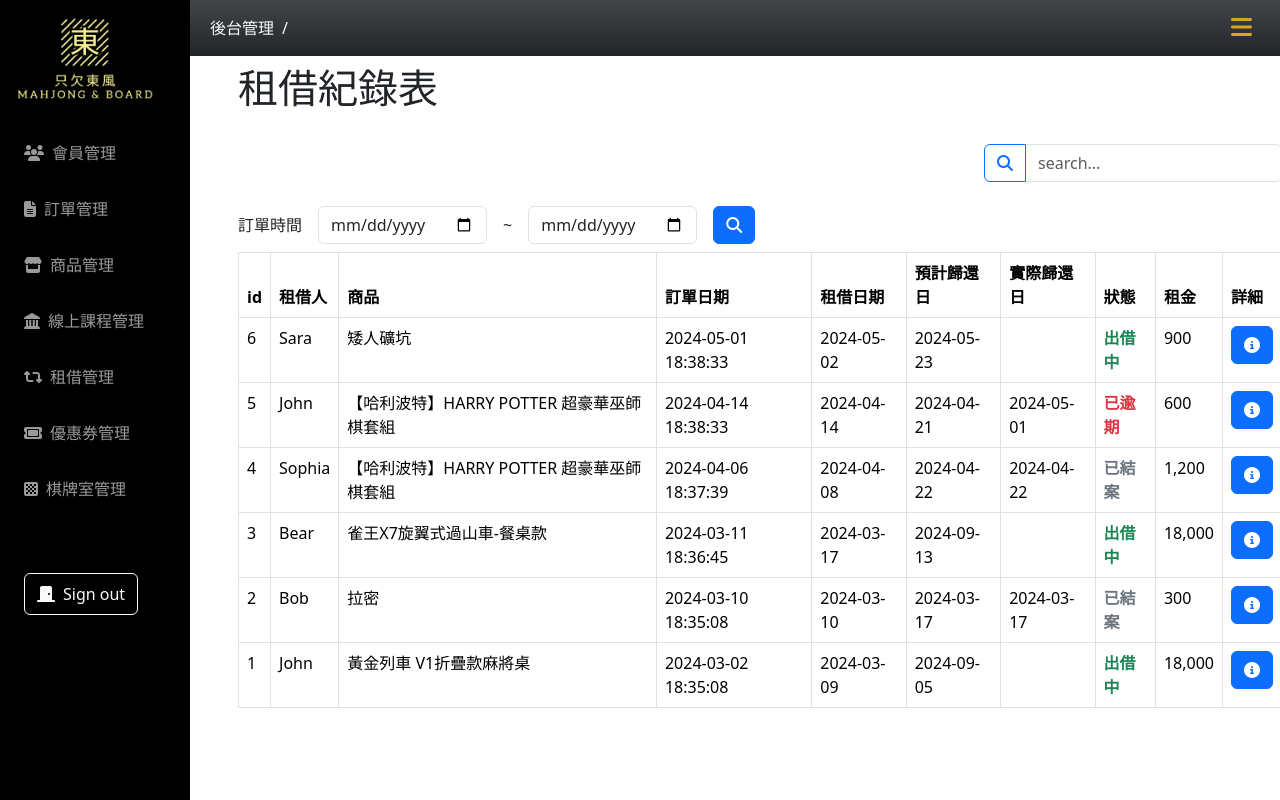
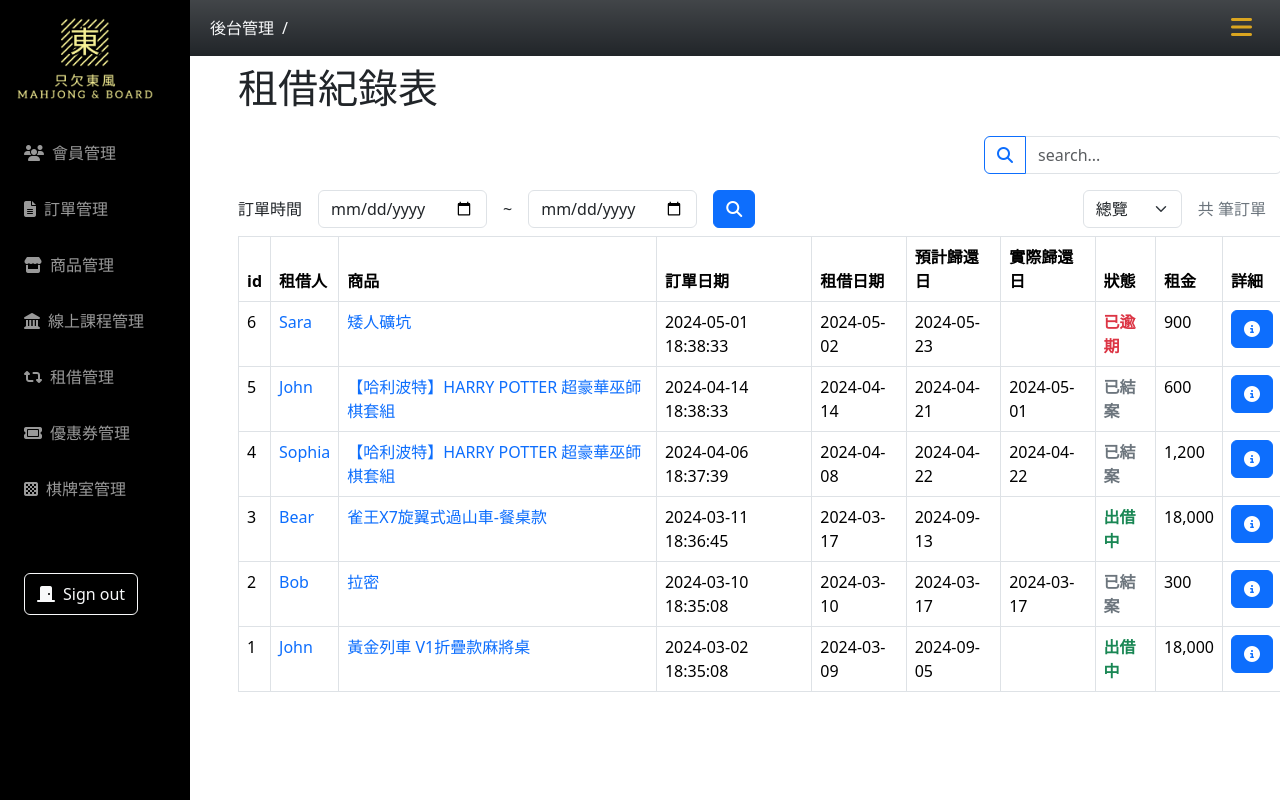
Before and after one commit to bearlong/mahjong, a PHP site: page /mahjong/rent-record-list.php in a window 1280 px wide; the page is wider, and only the part inside the window is pictured. Run offline with PHP 8.4, Linux system fonts and the light colour scheme; data comes from the database, SQL or seed files in the repository.

Commit message:
租借紀錄增加篩選

```diff
--- a/rent/rent-record-list.php
+++ b/rent/rent-record-list.php
@@ -1,6 +1,28 @@
 <?php
 require_once("../db_connect_mahjong.php");
 session_start();
+
+$sqlReturn  = "SELECT * FROM rent_record WHERE 1";
+$resultReturn  = $conn->query($sqlReturn);
+$rowsReturn = $resultReturn->fetch_all(MYSQLI_ASSOC);
+foreach ($rowsReturn  as $return) {
+    if ($return["return_date"] !== null) {
+        $sqlStatus = "UPDATE rent_record SET status = 0 WHERE id = " . $return["id"];
+    } else {
+        $now = date('Y-m-d');
+        if ($now > $return["due_date"]) {
+            $sqlStatus = "UPDATE rent_record SET status = 2 WHERE id = " . $return["id"];
+        } else {
+            $sqlStatus = "UPDATE rent_record SET status = 1 WHERE id = " . $return["id"];
+        }
+    }
+
+    if ($conn->query($sqlStatus) === TRUE) {
+    } else {
+        echo "Error: " . $sqlStatus . "<br>" . $conn->error;
+    }
+}
+
 
 $order = "ORDER BY rent_record.order_date DESC";
 $filter = "";
@@ -9,6 +31,26 @@ if (isset($_GET["search"])) {
     $search = $_GET["search"];
     $filter .= "AND (users.name LIKE '%$search%' OR rent_product.name LIKE '%$search%')";
 }
+if (isset($_GET["start"]) && isset($_GET["end"])) {
+    $dateStart = $_GET["start"];
+    $dateEnd = $_GET["end"];
+    $filter .= "AND rent_record.order_date BETWEEN '$dateStart' AND '$dateEnd'";
+}
+
+if (isset($_GET["status"])) {
+    $status = $_GET["status"];
+    $filter .= "AND rent_record.status = '$status'";
+}
+
+if (isset($_GET["user"])) {
+    $user = $_GET["user"];
+    $filter .= "AND rent_record.user_id = '$user'";
+}
+
+if (isset($_GET["product"])) {
+    $product = $_GET["product"];
+    $filter .= "AND rent_record.product_id = '$product'";
+}
 
 $sql = "SELECT rent_record.*,
 users.name AS user_name,
@@ -16,7 +58,9 @@ rent_product.name AS rent_product_name,
 rent_product.price,
 rent_product.rent_price_category_id,
 rent_price_category.rent_price,
-rent_price_category.rent_day
+rent_price_category.rent_day ,
+users.id AS user_id,
+rent_product.id AS rent_product_id
 FROM rent_record JOIN users ON users.id = rent_record.user_id JOIN rent_product ON rent_record.product_id = rent_product.id JOIN rent_price_category ON rent_product.rent_price_category_id = rent_price_category.id WHERE 1 $filter $order";
 $result = $conn->query($sql);
 $rows = $result->fetch_all(MYSQLI_ASSOC);
@@ -39,9 +83,9 @@ $rows = $result->fetch_all(MYSQLI_ASSOC);
     <?php include("../nav.php"); ?>
     <div class="container main-content px-5">
         <h1 class="py-2">租借紀錄表</h1>
-        <div class="d-flex g-3 justify-content-between py-3">
+        <div class="d-flex g-3 justify-content-between py-2">
             <div>
-                <?php if (isset($_GET["search"]) || isset($_GET["category"]) || isset($_GET["order"])) : ?>
+                <?php if (isset($_GET["search"]) || isset($_GET["start"]) || isset($_GET["end"]) || isset($_GET["status"]) || isset($_GET["user"]) || isset($_GET["product"])) : ?>
                     <a href="rent-record-list.php" class="btn btn-primary btn-sm my-2"><i class="fa-solid fa-left-long me-2"></i>租借紀錄列表</a>
                 <?php endif; ?>
             </div>
@@ -55,24 +99,40 @@ $rows = $result->fetch_all(MYSQLI_ASSOC);
                 </form>
             </div>
         </div>
-        <div class="py-2">
+        <div class="py-2 d-flex justify-content-between">
+            <div>
                 <form action="">
                     <div class="row g-3 align-items-center">
                         <div class="col-auto">
                             訂單時間
                         </div>
                         <div class="col-auto">
-                        <input type="date" class="form-control" name="start">
+                            <input type="date" class="form-control" name="start" id="start_date">
                         </div>
                         <div class="col-auto">~</div>
                         <div class="col-auto">
-                        <input type="date" class="form-control" name="end">
+                            <input type="date" class="form-control" name="end" id="end_date">
                         </div>
                         <div class="col-auto">
                             <button type="submit" class="btn btn-primary"><i class="fa-solid fa-magnifying-glass"></i></button>
                         </div>
                     </div>
                 </form>
+            </div>
+            <div class="d-flex justify-content-center align-items-center">
+                <div>
+                    <select class="form-select" aria-label="Default select example" id="status">
+                        <option value="" <?php if (!isset($_GET["status"])) echo "selected" ?>>總覽</option>
+                        <!-- <option value="divider" disabled class="divider">--- 分隔線 ---</option> -->
+                        <option value="0" <?php if (isset($_GET["status"]) && $_GET["status"] == 0) echo "selected" ?>>已結案</option>
+                        <option value="1" <?php if (isset($_GET["status"]) && $_GET["status"] == 1) echo "selected" ?>>出借中</option>
+                        <option value="2" <?php if (isset($_GET["status"]) && $_GET["status"] == 2) echo "selected" ?>>已逾期</option>
+                    </select>
+                </div>
+                <div class="mx-3">
+                    <p class="text-secondary m-0">共 筆訂單</p>
+                </div>
+            </div>
         </div>
         <table class="table table-bordered">
             <thead>
@@ -93,8 +153,8 @@ $rows = $result->fetch_all(MYSQLI_ASSOC);
                 <tbody>
                     <tr>
                         <td><?= $rent_order["id"] ?></td>
-                        <td><?= $rent_order["user_name"] ?></td>
-                        <td><?= $rent_order["rent_product_name"] ?></td>
+                        <td><a class="text-decoration-none" href="?page=1&user=<?= $rent_order["user_id"] ?>"><?= $rent_order["user_name"] ?></a></td>
+                        <td><a class="text-decoration-none" href="?page=1&product=<?= $rent_order["rent_product_id"] ?>"><?= $rent_order["rent_product_name"] ?></a></td>
                         <td><?= $rent_order["order_date"] ?></td>
                         <td><?= $rent_order["rental_date"] ?></td>
                         <td><?= $rent_order["due_date"] ?></td>
@@ -144,11 +204,27 @@ $rows = $result->fetch_all(MYSQLI_ASSOC);
     <!-- Bootstrap JavaScript Libraries -->
     <?php include("../js-mahjong.php") ?>
     <script>
-        document.getElementById("start_date").addEventListener("change", function() {
-            document.getElementById("end_date").min = this.value;
+        const start_date = document.getElementById("start_date");
+        const end_date = document.getElementById("end_date");
+        const status = document.querySelector("#status");
+
+
+        start_date.addEventListener("change", function() {
+            end_date.min = this.value;
         });
-        document.getElementById("end_date").addEventListener("change", function() {
-            document.getElementById("start_date").max = this.value;
+        end_date.addEventListener("change", function() {
+            start_date.max = this.value;
+        });
+
+        status.addEventListener("change", (e) => {
+
+            if (e.target.value == "") {
+                location.href = `rent-record-list.php?page=1`;
+            } else {
+                location.href = `rent-record-list.php?page=1&status=${e.target.value}`;
+            }
+
+
         });
     </script>
 </body>
```
Lines whose indentation alone changed are shown as unchanged.
